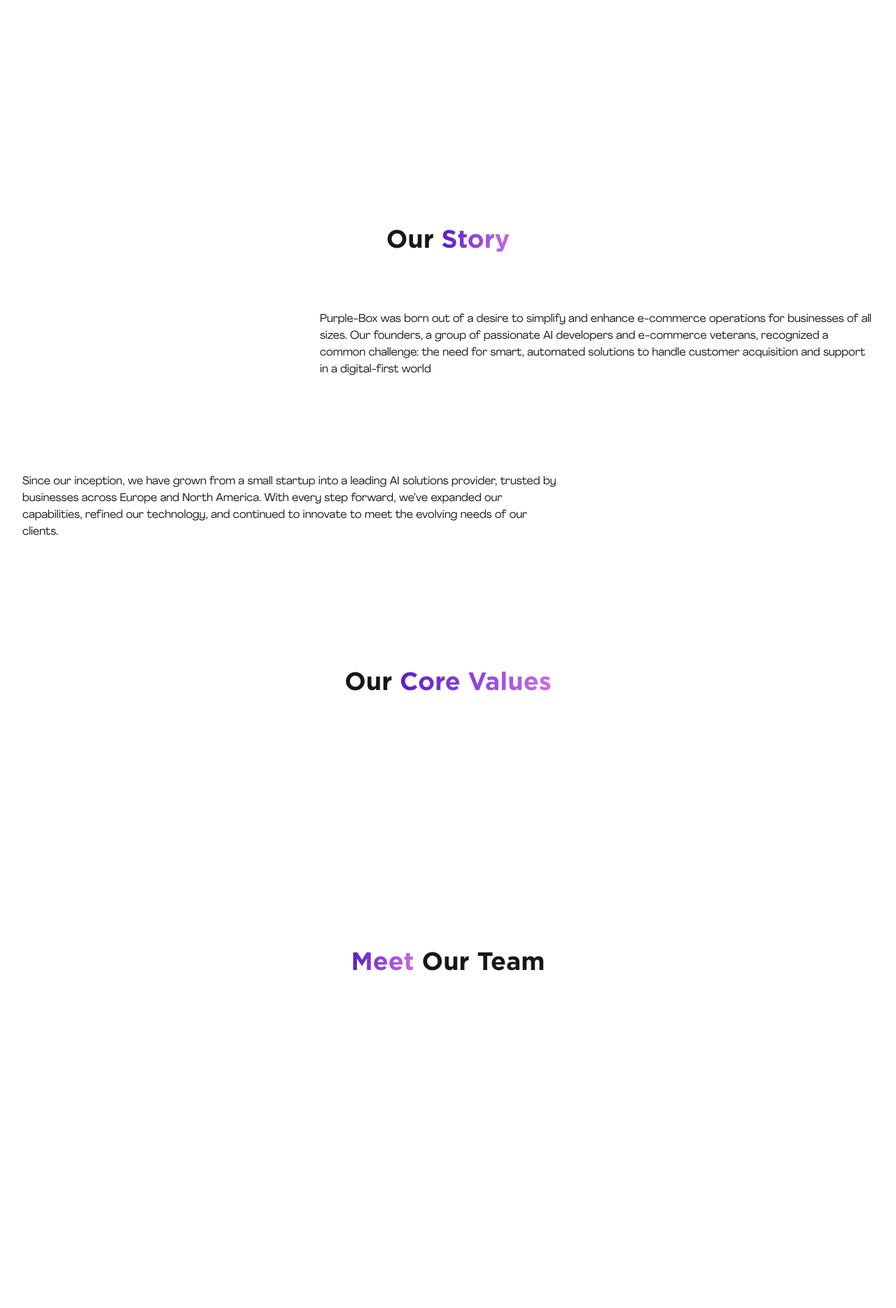
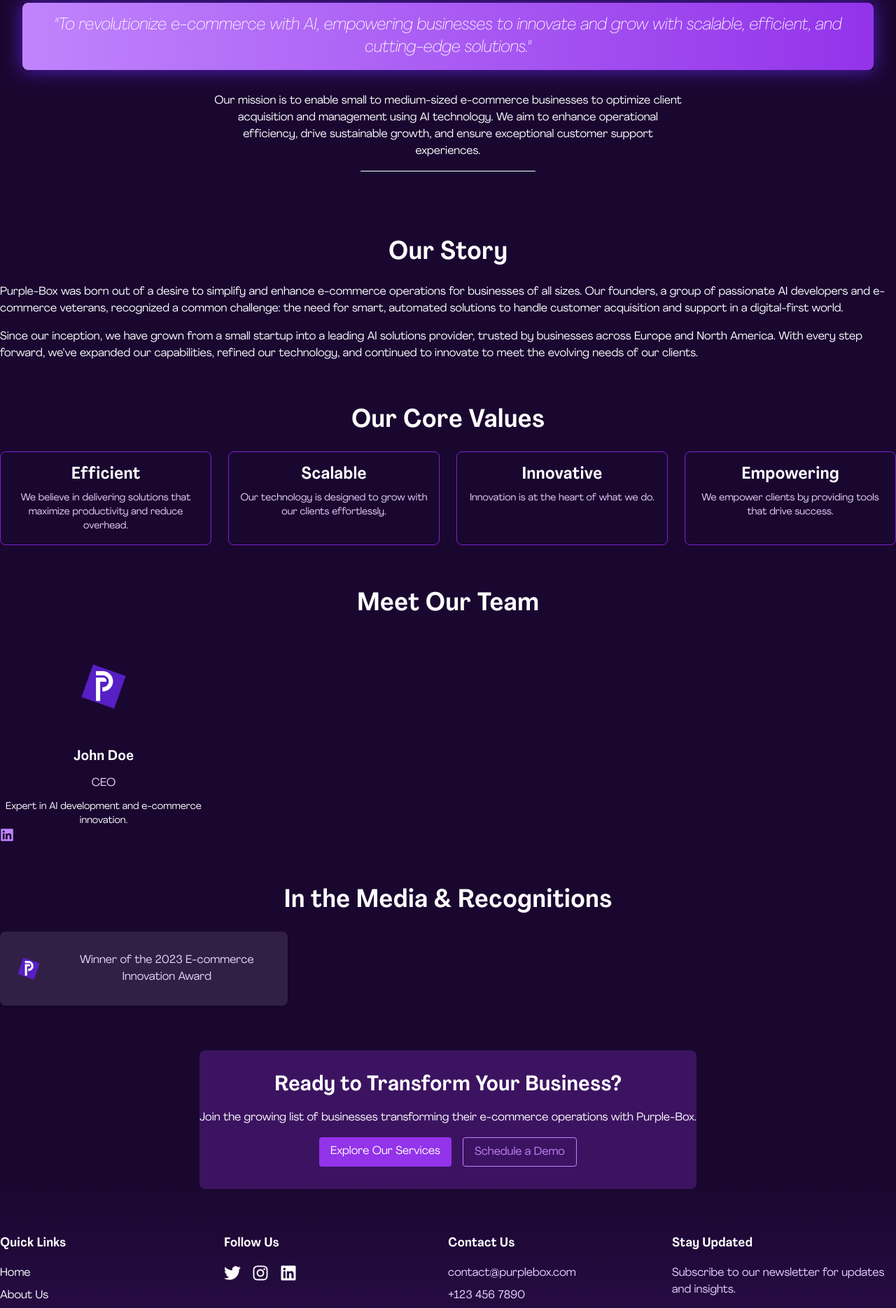
Before and after one commit to VooYee/Purple-Box, a Next.js app: page /about-us in a window 1280 px wide. Shown: the part 220-2089 px from the top of the page at 70% size. Built offline with nearby package versions, Linux system fonts and the light colour scheme.

Commit message:
style: some components

```diff
--- a/app/about-us/page.tsx
+++ b/app/about-us/page.tsx
@@ -1,86 +1,94 @@
-import React from 'react'
-import { coreValuesData, teamData } from '@/lib/constants'
+// Library Import
+import React from 'react';
+import Image from 'next/image';
 
-const AboutUsPage = () => {
+// Icon Import
+import { FaLinkedin } from 'react-icons/fa';
+
+// Assets Import
+import FounderPhoto from '@/public/Purple-Box-Logo.png';
+import AwardIcon from '@/public/Purple-Box-Logo.png';
+
+// Components Import
+import VisionAndMission from '@/components/about-us/VisionAndMission';
+
+const AboutUs = () => {
   return (
-    <div className="flex flex-col items-center gap-y-16">
-
-      {/* Our Vision and Mission */}
-      <div className='wrapper mt-[120px] flex flex-col items-center gap-y-8'>
-        <h5 className="text-4xl font-bold font-gotham">Our <span className='text-gradient'>Vision</span> and <span className='text-gradient'>Mission</span></h5>
-        <div className='w-full flex justify-center gap-x-8 text-white text-center'>
-          <div className='w-full border-2 border-white rounded-xl p-6 space-y-4'>
-            <p>Vision</p>
-            <p>To revolutionize e-commerce with AI, empowering businesses to innovate and grow with scalable, efficient, and cutting-edge solutions</p>
-          </div>
-          <div className='w-full border-2 border-white rounded-xl p-6 space-y-4'>
-            <p>Our Mission</p>
-            <p>Our mission is to enable small to medium-sized e-commerce businesses to optimize client acquisition and management using AI technology. We aim to enhance operational efficiency, drive sustainable growth, and ensure exceptional customer support experiences</p>
-          </div>
-        </div>
-      </div>
+    <div className="text-white bg-[#1a0730] relative flex flex-col items-center gap-y-16">
+      <VisionAndMission />
 
       {/* Our Story */}
-      <div className='wrapper flex flex-col gap-y-8'>
-        <h5 className="text-4xl font-bold font-gotham">Our <span className='text-gradient'>Story</span></h5>
-        <div className='flex flex-col w-full gap-y-8'>
-          <div className='w-full flex gap-x-8 items-center'>
-            <div className='h-[200px] w-full rounded-xl border-2 border-white'>
-
-            </div>
-            <p>
-            Purple-Box was born out of a desire to simplify and enhance e-commerce operations for businesses of all sizes. Our founders, a group of passionate AI developers and e-commerce veterans, recognized a common challenge: the need for smart, automated solutions to handle customer acquisition and support in a digital-first world
-            </p>
-          </div>
-          <div className='w-full flex gap-x-8 items-center'>
-            <p>
-              Since our inception, we have grown from a small startup into a leading AI solutions provider, trusted by businesses across Europe and North America. With every step forward, we’ve expanded our capabilities, refined our technology, and continued to innovate to meet the evolving needs of our clients.
-            </p>
-            <div className='h-[200px] w-full rounded-xl border-2 border-white'>
-
-            </div>
-          </div>
+      <section className="space-y-6">
+        <h2 className="text-4xl font-bold text-center">Our Story</h2>
+        <div className="space-y-4">
+          <p>
+            Purple-Box was born out of a desire to simplify and enhance e-commerce operations for businesses of all sizes. Our founders, a group of passionate AI developers and e-commerce veterans, recognized a common challenge: the need for smart, automated solutions to handle customer acquisition and support in a digital-first world.
+          </p>
+          <p>
+            Since our inception, we have grown from a small startup into a leading AI solutions provider, trusted by businesses across Europe and North America. With every step forward, we’ve expanded our capabilities, refined our technology, and continued to innovate to meet the evolving needs of our clients.
+          </p>
         </div>
-      </div>
+      </section>
 
       {/* Core Values */}
-      <div className='wrapper flex flex-col gap-y-8'>
-        <h5 className="text-4xl font-bold font-gotham">Our <span className='text-gradient'>Core Values</span></h5>
-        <ul className='w-full flex gap-x-8'>
-          {coreValuesData.map((item, index) => {
-              return (
-                <div key={index} className="w-full p-4 border-white border-2 rounded-xl flex flex-col items-center gap-y-4 text-white text-center">
-                  <p className='text-xl font-bold text-center'>{item.title}</p>
-                  <p>{item.description}</p>
-                </div>
-              )
-            })}
-        </ul>
-      </div>
+      <section className="space-y-6">
+        <h2 className="text-4xl font-bold text-center">Our Core Values</h2>
+        <div className="grid grid-cols-1 sm:grid-cols-2 md:grid-cols-4 gap-6">
+          {[
+            { title: "Efficient", desc: "We believe in delivering solutions that maximize productivity and reduce overhead." },
+            { title: "Scalable", desc: "Our technology is designed to grow with our clients effortlessly." },
+            { title: "Innovative", desc: "Innovation is at the heart of what we do." },
+            { title: "Empowering", desc: "We empower clients by providing tools that drive success." }
+          ].map((value, index) => (
+            <div key={index} className="p-4 border border-purple-700 rounded-lg text-center space-y-2">
+              <h3 className="text-2xl font-semibold">{value.title}</h3>
+              <p className="text-sm text-purple-200">{value.desc}</p>
+            </div>
+          ))}
+        </div>
+      </section>
 
-      {/* Meet Our Team */}
-      <div className='wrapper flex flex-col gap-y-8'>
-        <h5 className="text-4xl font-bold font-gotham"><span className='text-gradient'>Meet</span> Our Team</h5>
-        <ul className='flex w-full justify-between gap-x-4'>
-          {teamData.map((item, index) => {
-            return (
-              <div key={index} className="w-full p-4 border-white border-2 rounded-xl flex flex-col items-center gap-y-2 text-white text-center">
-                <p className='text-xl font-bold text-center'>{item.name}</p>
-                <p>{item.title}</p>
-                <p className='text-sm'>{item.bio}</p>
-              </div>
-            )
-          })}
-        </ul>
-      </div>
+      {/* Team Introduction */}
+      <section className="space-y-6">
+        <h2 className="text-4xl font-bold text-center">Meet Our Team</h2>
+        <div className="grid grid-cols-1 sm:grid-cols-2 lg:grid-cols-4 gap-8">
+          {[{ name: "John Doe", title: "CEO", bio: "Expert in AI development and e-commerce innovation." }].map((member, index) => (
+            <div key={index} className="text-center space-y-3">
+              <Image src={FounderPhoto} alt={member.name} className="rounded-full mx-auto" width={100} height={100} />
+              <h3 className="text-xl font-semibold">{member.name}</h3>
+              <p className="text-purple-200">{member.title}</p>
+              <p className="text-sm">{member.bio}</p>
+              <a href="#" className="text-purple-400 hover:text-purple-500"><FaLinkedin size={20} /></a>
+            </div>
+          ))}
+        </div>
+      </section>
 
       {/* Media and Awards */}
-      <div className='wrapper flex flex-col gap-y-8'>
-        <h5 className="text-4xl font-bold font-gotham">In the Media & Recognitions</h5>
-      </div>
+      <section className="space-y-6 text-center">
+        <h2 className="text-4xl font-bold">In the Media & Recognitions</h2>
+        <div className="grid grid-cols-1 sm:grid-cols-2 md:grid-cols-3 gap-6">
+          {[{ logo: AwardIcon, text: "Winner of the 2023 E-commerce Innovation Award" }].map((award, index) => (
+            <div key={index} className="p-4 bg-white/10 rounded-lg shadow-md flex items-center space-x-4">
+              <Image src={award.logo} alt="Award Icon" width={50} height={50} />
+              <p className="text-purple-200">{award.text}</p>
+            </div>
+          ))}
+        </div>
+      </section>
+
+      {/* Call to Action */}
+      <section className="text-center space-y-4 bg-[#3c1361] py-8 rounded-lg">
+        <h2 className="text-3xl font-bold">Ready to Transform Your Business?</h2>
+        <p>Join the growing list of businesses transforming their e-commerce operations with Purple-Box.</p>
+        <div className="flex justify-center space-x-4">
+          <a href="/services" className="bg-purple-600 text-white px-4 py-2 rounded hover:bg-purple-700">Explore Our Services</a>
+          <a href="/schedule-demo" className="border border-purple-400 text-purple-400 px-4 py-2 rounded hover:bg-purple-400 hover:text-white">Schedule a Demo</a>
+        </div>
+      </section>
 
     </div>
-  )
-}
+  );
+};
 
-export default AboutUsPage
+export default AboutUs;
--- a/app/layout.tsx
+++ b/app/layout.tsx
@@ -15,7 +15,7 @@
 }>) {
   return (
     <html lang="en">
-      <body className='font-agrandir antialiased'>
+      <body className='font-agrandir antialiased bg-[#1a0730] '>
         <Navbar />
         {children}
         <Footer />
--- a/app/page.tsx
+++ b/app/page.tsx
@@ -9,7 +9,7 @@
 
 export default function Home() {
   return (
-    <div className="relative flex flex-col items-center gap-y-16">
+    <div className="bg-[#1a0730] relative flex flex-col items-center gap-y-16">
       <Hero />
       <Showcase />
       <Transform />
--- a/components/Footer.tsx
+++ b/components/Footer.tsx
@@ -43,11 +43,11 @@
           </div>
 
           {/* Contact Information */}
-          <div className="w-full">
+          <div className="w-full space-y-2">
             <h6 className="font-bold text-lg mb-4">Contact Us</h6>
-            <p className="text-purple-200">Email: contact@purplebox.com</p>
-            <p className="text-purple-200">Phone: +123 456 7890</p>
-            <p className="text-purple-200">Address: 123 Purple St., Suite 101, Metropolis</p>
+            <p className="text-purple-200">contact@purplebox.com</p>
+            <p className="text-purple-200">+123 456 7890</p>
+            <p className="text-purple-200">123 Purple St., Suite 101, Metropolis</p>
           </div>
 
           {/* Newsletter Signup */}
--- /dev/null
+++ b/components/about-us/VisionAndMission.tsx
@@ -0,0 +1,22 @@
+import React from 'react'
+
+const VisionAndMission = () => {
+  return (
+    <div className="wrapper mt-[120px] text-center space-y-8 ">
+      <h2 className="text-4xl font-bold font-gotham">Our Vision and Mission</h2>
+      <div className='shadow-royal-purple'>
+        <p className="text-2xl italic bg-gradient-to-r from-purple-400 to-purple-600 p-4 rounded-lg">
+          "To revolutionize e-commerce with AI, empowering businesses to innovate and grow with scalable, efficient, and cutting-edge solutions."
+        </p>
+      </div>
+      <div className='w-full flex flex-col gap-y-4 items-center'>
+        <p className="max-w-2xl mx-auto font-agrandir">
+          Our mission is to enable small to medium-sized e-commerce businesses to optimize client acquisition and management using AI technology. We aim to enhance operational efficiency, drive sustainable growth, and ensure exceptional customer support experiences.
+        </p>
+        <div className='w-[250px] bg-white h-[1px] rounded-full' />
+      </div>
+    </div>
+  )
+}
+
+export default VisionAndMission
--- a/components/home/ClientSay.tsx
+++ b/components/home/ClientSay.tsx
@@ -10,7 +10,7 @@
 
 const ClientSay = () => {
   return (
-    <div className="flex flex-col items-center gap-y-12 py-24 w-full h-full bg-gradient-to-b from-[#1a0730] to-[#3c1361] shadow-lg">
+    <div className="flex flex-col items-center gap-y-12 py-24 w-full h-full bg-[#3c1361] shadow-lg">
       <h5 className="font-gotham text-4xl font-bold text-white tracking-wide">
         What Our Clients Say
       </h5>
--- a/components/home/FreeTrial.tsx
+++ b/components/home/FreeTrial.tsx
@@ -3,7 +3,8 @@
 
 const FreeTrial = () => {
   return (
-    <div className="wrapper w-full flex flex-col items-center gap-y-12 my-24">
+    <div className="wrapper w-full flex flex-col items-center gap-y-12 my-12">
+      <div className='w-[250px] bg-purple-500 h-[2px] rounded-full shadow-royal-purple' />
       <h5 className="font-gotham text-4xl font-bold">
         Take the Next Step with <span className="text-gradient">Purple Box</span>
       </h5>
--- a/components/home/Transform.tsx
+++ b/components/home/Transform.tsx
@@ -18,6 +18,7 @@
               key={index}
               classNameWrapper='max-w-[350px] rounded-[25px]'
               classNameContent='flex flex-col rounded-[25px] items-center gap-y-4 p-4'
+              useShadow={true}
             >
               <Icon className="w-8 h-8" />
                <div className="flex flex-col items-center gap-y-2">
--- a/components/home/WhoWeServe.tsx
+++ b/components/home/WhoWeServe.tsx
@@ -13,6 +13,7 @@
                 key={index}
                 classNameContent='rounded-xl flex flex-col items-center gap-y-4 text-center p-6'
                 classNameWrapper='rounded-xl'
+                useShadow={true}
               >
                 <p className='font-bold text-xl'>{item.profile}</p>
                 <p>{item.description}</p>
```
